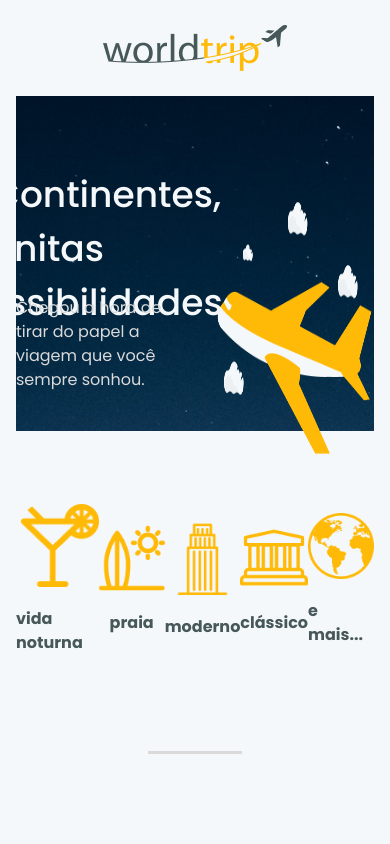
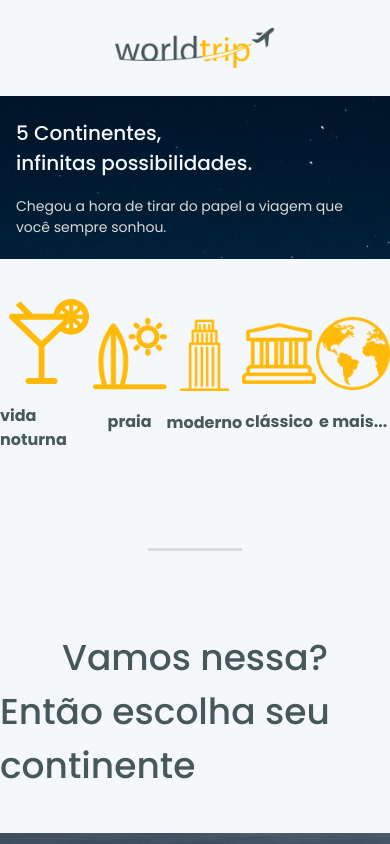
Before and after one commit to Lucasplpx/desafio-interface-chakraui, a Next.js app: page / in a window 390 px wide. Shown: the top 844 px of the page. Built offline with nearby package versions, Linux system fonts and the light colour scheme.

Commit message:
responsive header/banner

```diff
--- a/src/components/Banner/index.tsx
+++ b/src/components/Banner/index.tsx
@@ -1,34 +1,59 @@
-import { Box, Flex, Image, SimpleGrid, Text } from '@chakra-ui/react';
+import {
+  Box,
+  Flex,
+  Image,
+  SimpleGrid,
+  Text,
+  useBreakpointValue,
+} from '@chakra-ui/react';
 
 export function Banner() {
+  const isWideVersion = useBreakpointValue({
+    base: false,
+    lg: true,
+  });
+
   return (
     <Flex as='section'>
       <Box
         w='100%'
-        h={368.21}
+        h={{ base: 163, lg: 368.21 }}
         bgImage="url('/img/background.png')"
         backgroundRepeat='no-repeat'
         display='flex'
       >
-        <SimpleGrid columns={2} spacing={10} w='100%'>
-          <Flex direction='column' w='100%' justify='center' align='center'>
+        <SimpleGrid columns={isWideVersion ? 2 : 1} spacing={10} w='100%'>
+          <Flex
+            direction='column'
+            w='100%'
+            justify='center'
+            align={{ base: 'left', lg: 'center' }}
+            pl={{ base: 4, lg: 0 }}
+          >
             <Text
               mb={5}
-              maxWidth={426}
-              maxHeight={108}
-              fontSize={36}
-              lineHeight='54px'
+              maxWidth={{ base: 238, lg: 426 }}
+              maxHeight={{ base: 58, lg: 108 }}
+              fontSize={{ base: '20px', lg: 36 }}
+              lineHeight={{ base: '30px', lg: '54px' }}
               fontWeight={500}
               color='gray.50'
             >
               5 Continentes, <Text>infinitas possibilidades.</Text>
             </Text>
 
-            <Text color='gray.200'>
-              Chegou a hora de tirar do papel a viagem que você
-              <Text>sempre sonhou.</Text>
+            <Text color='gray.200' fontSize={{ base: '14px', lg: 'initial' }}>
+              Chegou a hora de tirar do papel a viagem que{' '}
+              {isWideVersion ? (
+                <>
+                  você <Text>sempre sonhou.</Text>
+                </>
+              ) : (
+                <Text>você sempre sonhou.</Text>
+              )}
             </Text>
           </Flex>
+          {isWideVersion && (
             <Flex w='100%' justify='center'>
               <Image
                 mt={24}
@@ -38,6 +63,7 @@ export function Banner() {
                 alt='airplane'
               />
             </Flex>
+          )}
         </SimpleGrid>
       </Box>
     </Flex>
--- a/src/components/Header/index.tsx
+++ b/src/components/Header/index.tsx
@@ -19,7 +19,12 @@ export function Header({ isBtnBack = false }: HeaderProps) {
     >
       <Flex w='100%' justify='space-around' align='center'>
         {isBtnBack && <ButtonBack />}
-        <Image objectFit='cover' src='./img/logo.png' alt='logo' />
+        <Image
+          objectFit='cover'
+          h={{ base: '40px', lg: '100%' }}
+          src='./img/logo.png'
+          alt='logo'
+        />
         {isBtnBack && <Box />}
       </Flex>
     </Flex>
--- a/src/pages/index.tsx
+++ b/src/pages/index.tsx
@@ -8,7 +8,7 @@ import { SlideContinents } from '../components/SlideContinents';
 
 export default function Home() {
   return (
-    <Container maxW={1440}>
+    <Container maxW={1440} padding={0}>
       <Header />
       <Banner />
 
```
Lines whose indentation alone changed are shown as unchanged.
